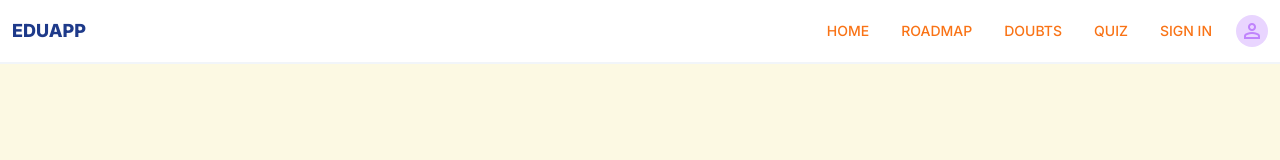
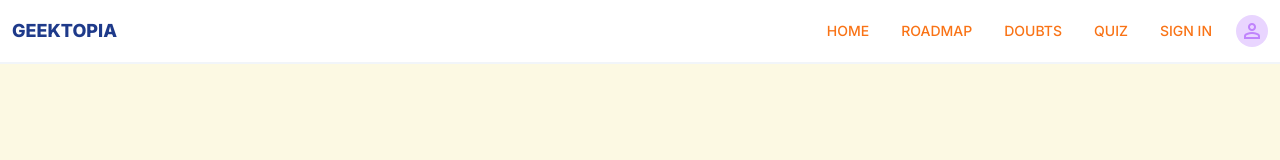
Before and after one commit to code-with-santanu/Eduapp, a Next.js app: page / in a window 1280 px wide. Shown: the top 160 px of the page. Built offline with nearby package versions, Linux system fonts and the light colour scheme.

Commit message:
Website name is changed

```diff
--- a/src/app/components/Navbar.js
+++ b/src/app/components/Navbar.js
@@ -6,7 +6,7 @@ function Navbar({ height }) {
     <div
       className={`fixed top-0 w-full ${height} bg-white flex border-b-2 border-slate-100 items-center p-3`}
     >
-      <div className="font-extrabold text-lg text-blue-900">EDUAPP</div>
+      <div className="font-extrabold text-lg text-blue-900">GEEKTOPIA</div>
       <div className="flex ml-auto text-orange-500 font-medium space-x-4 pr-4 ">
         <div className="py-1 px-2 hover:bg-orange-50 text-sm rounded-md">
           <Link href="/">HOME</Link>
--- a/src/app/layout.jsx
+++ b/src/app/layout.jsx
@@ -4,7 +4,7 @@ import { Inter } from "next/font/google";
 const inter = Inter({ subsets: ["latin"] });
 
 export const metadata = {
-  title: "EduApp",
+  title: "GeekTopia",
   description: "Personalised educational website",
 };
 
@@ -18,7 +18,7 @@ export default function RootLayout({ children }) {
         />
       </head>
       <body className={`${inter.className} bg-[#fcf9e3]`}>
-        <Navbar height="h-16"/>
+        <Navbar height="h-16" />
         <div className="pt-16">{children}</div>
       </body>
     </html>
```
